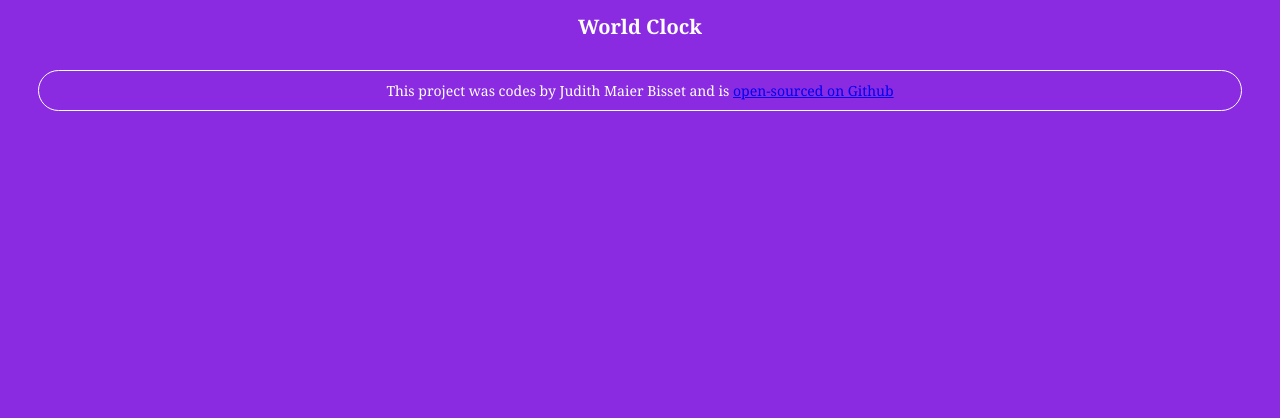
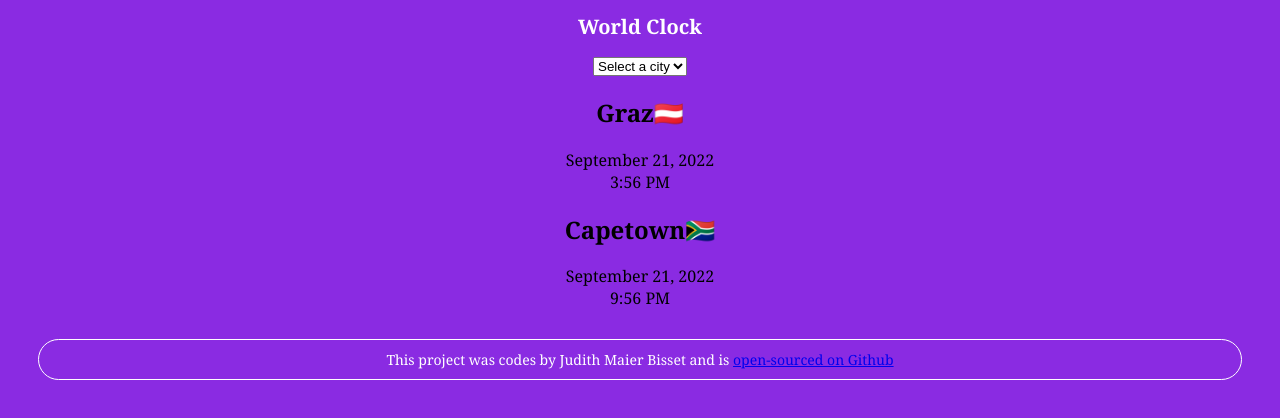
Before and after one commit to judithbisset/world-clock, a plain HTML site: page index.html in a window 1280 px wide. Drawn offline with Linux system fonts and the light colour scheme.

Commit message:
added basic html structure

```diff
--- a/css/style.css
+++ b/css/style.css
@@ -1,6 +1,7 @@
 body {
     background-color: blueviolet;
     text-align: center;
+    font-family: Cambria, Cochin, Georgia, Times, 'Times New Roman', serif;
 }
 h1 {
     color: white;
--- a/index.html
+++ b/index.html
@@ -8,9 +8,39 @@
     <link rel="stylesheet" href="css/style.css">
 </head>
 <body>
+    <div class="container">
     <h1>World Clock</h1>
+    <select name="cities" id="selected-city">
+        <option value="">Select a city</option>
+        <option value="innsbruck">Innsbruck</option>
+        <option value="glasgow">Glasgow</option>
+        <option value="dunedin">Dunedin</option>
+
+    </select>
+    <div class="city">
+        <h2>Graz🇦🇹</h2>
+    </div>
+    <div class="date">
+        September 21, 2022
+    </div>
+    <div class="time">
+        3:56 PM
+    </div>
+
+    <div class="city">
+        <h2>Capetown🇿🇦</h2>
+    </div>
+    <div class="date">
+        September 21, 2022
+    </div>
+    <div class="time">
+        9:56 PM
+    </div>
+
+    </div>
     <footer>
         This project was codes by Judith Maier Bisset and is <a href="https://github.com/judithbisset/world-clock" target="_blank">open-sourced on Github</a>
     </footer>
+
 </body>
 </html>
```
